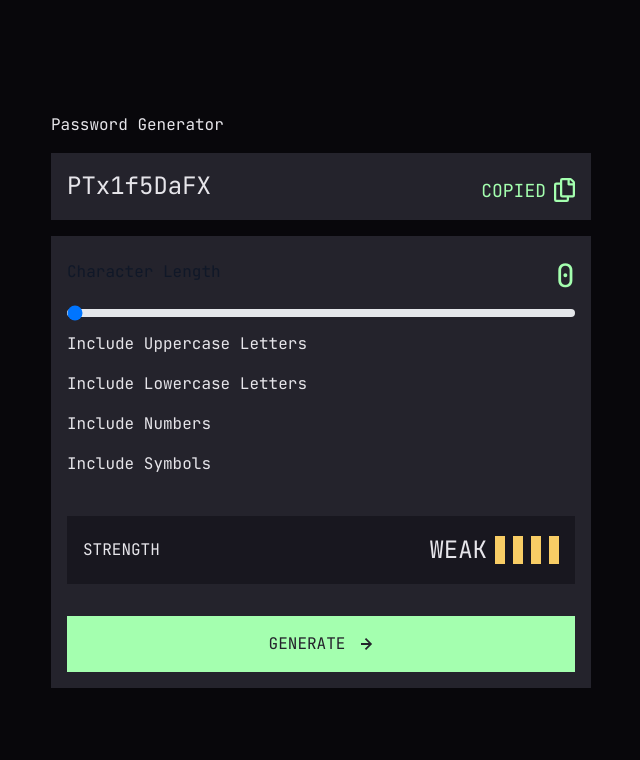
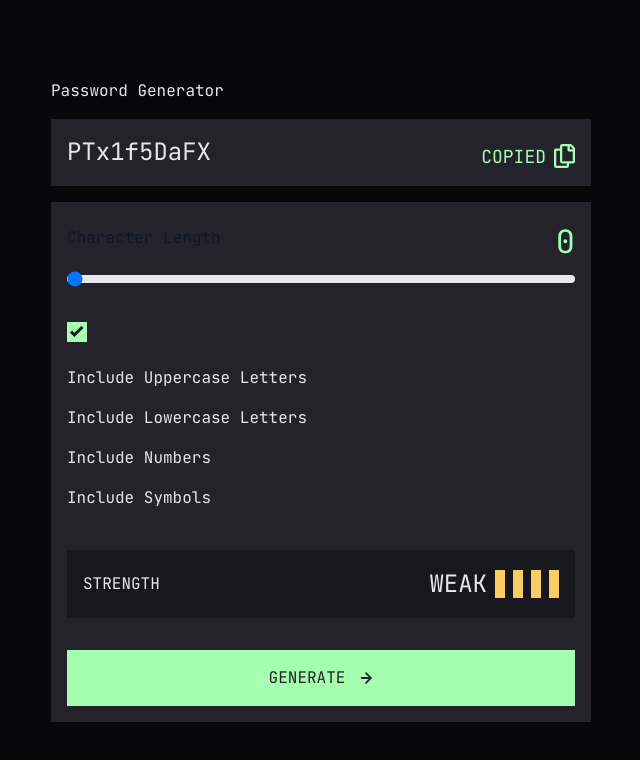
Before and after one commit to NarelaCamara/password-generator-app, a React (Vite) app: page / in a window 1280 px wide. Shown: the top 760 px of the page, without its empty margins (319-959 px from the left). Built offline with nearby package versions, Linux system fonts and the light colour scheme.

Commit message:
feat: check

```diff
--- a/src/App.tsx
+++ b/src/App.tsx
@@ -57,10 +57,15 @@ function App() {
             />
           </div>
 
-          <p className="text-[16px] py-2">Include Uppercase Letters</p>
-          <p className="text-[16px] py-2">Include Lowercase Letters</p>
-          <p className="text-[16px] py-2">Include Numbers</p>
-          <p className="text-[16px] py-2">Include Symbols</p>
+          <div className="my-8">
+            <div className="w-[20px] h-[20px] bg-[#A4FFAF] flex flex-row items-center justify-center mb-4">
+              <img src={iconCheck} alt="" />
+            </div>
+            <p className="text-[16px] py-2">Include Uppercase Letters</p>
+            <p className="text-[16px] py-2">Include Lowercase Letters</p>
+            <p className="text-[16px] py-2">Include Numbers</p>
+            <p className="text-[16px] py-2">Include Symbols</p>
+          </div>
 
           <div className="bg-[#18171F] p-4 my-8 flex flex-row items-center justify-between w-full">
             <p className="text-[16px]">STRENGTH</p>
```
